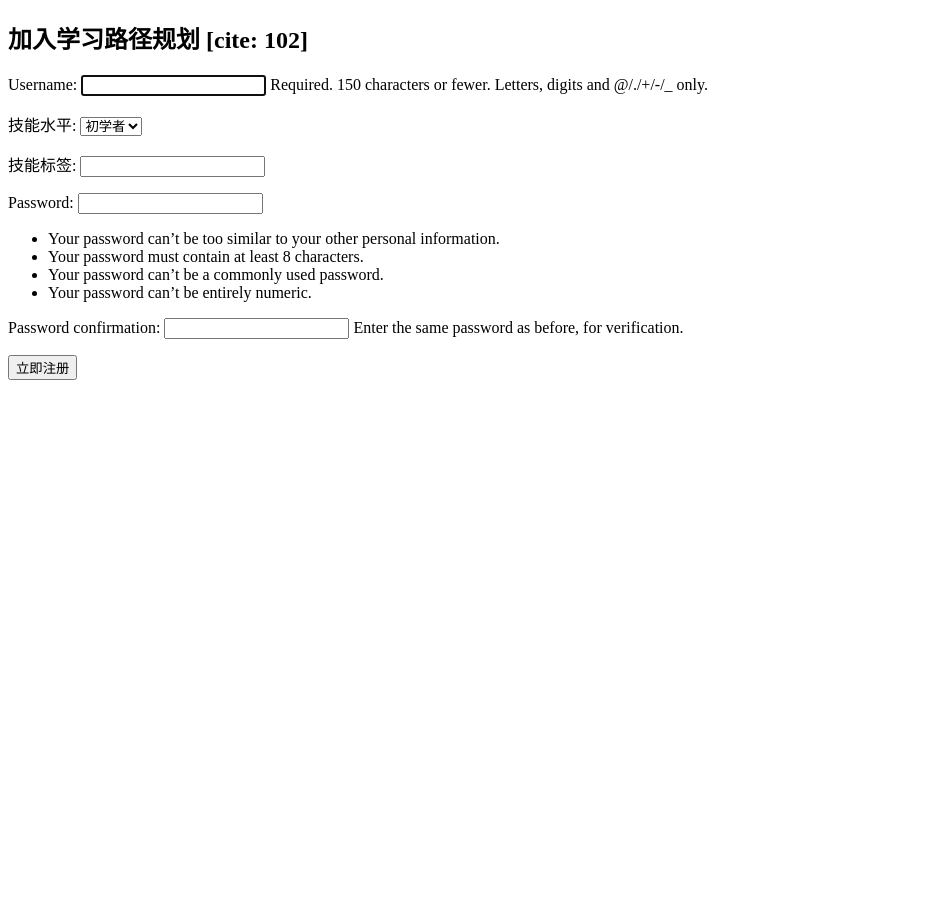
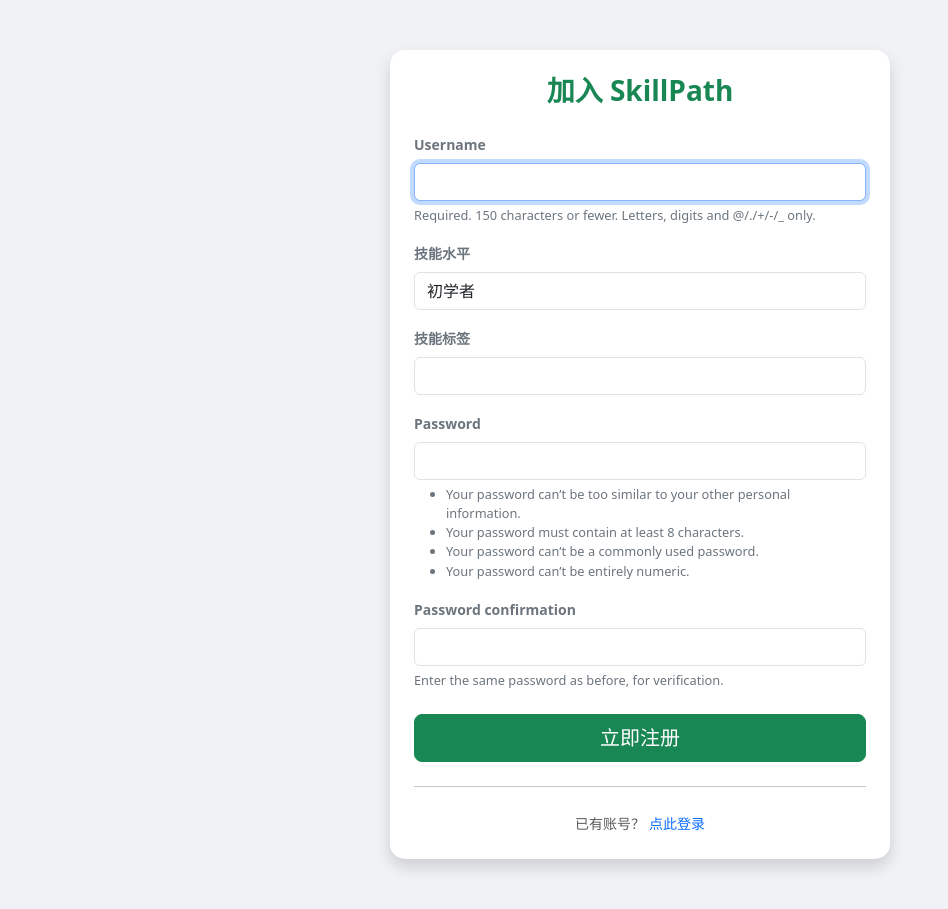
Before and after one commit to ZWEIGJ/skill-path-tracker, a Django app: page /register/ in a window 1280 px wide. Shown: the whole page, without its empty margins (0-948 px from the left). Before the commit the page ends 380 px from the top, so only its background shows below. Run offline with Django 5.2, Linux system fonts and the light colour scheme.

Commit message:
style: 翻新注册页面颜值并优化表单展示

```diff
--- a/users/templates/users/register.html
+++ b/users/templates/users/register.html
@@ -1,14 +1,58 @@
 <!DOCTYPE html>
-<html>
+<html lang="zh-hans">
 <head>
-    <title>用户注册 - 技能路径规划系统</title>
+    <meta charset="UTF-8">
+    <title>加入学习路径规划 - SkillPath</title>
+    <link href="https://cdn.jsdelivr.net/npm/bootstrap@5.3.0/dist/css/bootstrap.min.css" rel="stylesheet">
+    <style>
+        body { background-color: #f0f2f5; }
+        .reg-card { max-width: 500px; margin: 50px auto; border: none; border-radius: 15px; }
+        /* 针对 Django 自动生成的 ul 错误提示进行修饰 */
+        .errorlist { color: #dc3545; font-size: 0.85em; list-style: none; padding-left: 0; }
+        .helptext { display: block; color: #6c757d; font-size: 0.8em; margin-top: 5px; }
+    </style>
 </head>
 <body>
-    <h2>加入学习路径规划 [cite: 102]</h2>
-    <form method="post">
-        {% csrf_token %}
-        {{ form.as_p }}
-        <button type="submit">立即注册</button>
-    </form>
+    <div class="container">
+        <div class="card reg-card shadow">
+            <div class="card-body p-4">
+                <h3 class="text-center mb-4 fw-bold text-success">加入 SkillPath</h3>
+                <form method="post">
+                    {% csrf_token %}
+
+                    {% for field in form %}
+                        <div class="mb-3">
+                            <label class="form-label small fw-bold text-secondary">{{ field.label }}</label>
+                            <div class="input-group">
+                                {{ field }}
+                            </div>
+                            {% if field.errors %}
+                                {{ field.errors }}
+                            {% endif %}
+                            {% if field.help_text %}
+                                <span class="helptext">{{ field.help_text }}</span>
+                            {% endif %}
+                        </div>
+                    {% endfor %}
+
+                    <div class="d-grid mt-4">
+                        <button type="submit" class="btn btn-success btn-lg">立即注册</button>
+                    </div>
+                </form>
+
+                <hr class="my-4">
+                <div class="text-center">
+                    <span class="small text-muted">已有账号？</span>
+                    <a href="{% url 'login' %}" class="small text-decoration-none">点此登录</a>
+                </div>
+            </div>
+        </div>
+    </div>
+
+    <script>
+        document.querySelectorAll('input, select, textarea').forEach(el => {
+            el.classList.add('form-control');
+        });
+    </script>
 </body>
 </html>
```
Also changed, not shown: core_project/settings.py (+7 -3 lines).
